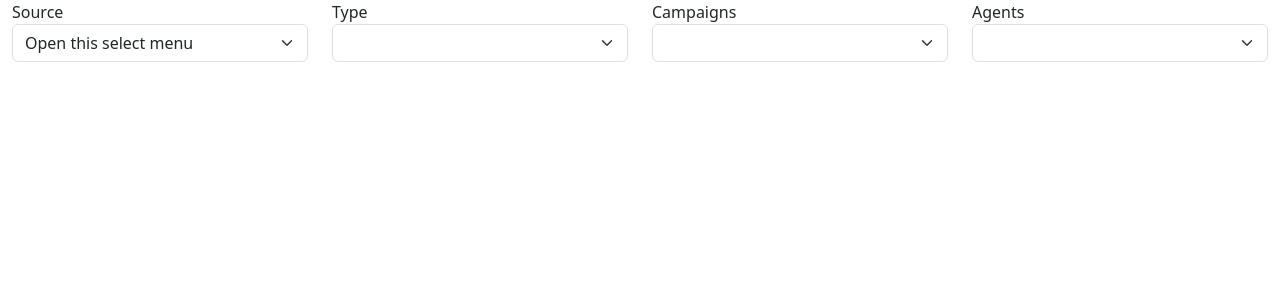
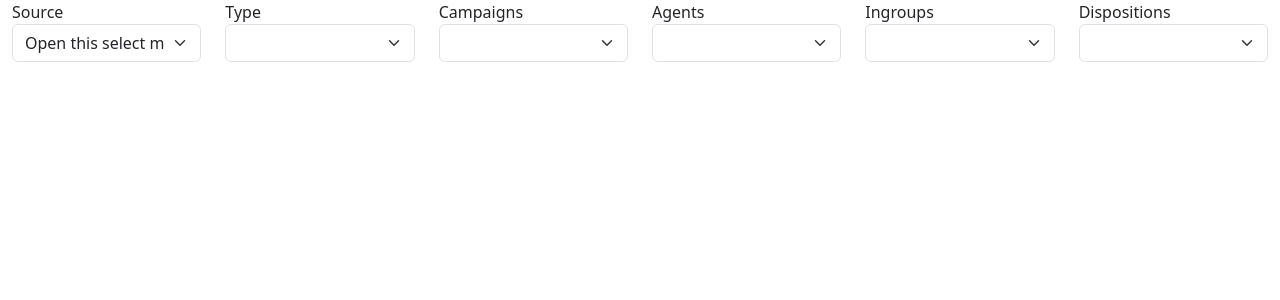
Before and after one commit to mauro25987/tn-apps, a Flask app: page /callfinder/ in a window 1280 px wide. Shown: the top 300 px of the page. Run offline with Flask 3, Linux system fonts and the light colour scheme; lists and menus that the app fills with data are empty.

Commit message:
add funtions api and js - ingroups and dispos

```diff
--- a/src/routes/callfinder.py
+++ b/src/routes/callfinder.py
@@ -2,6 +2,7 @@ from flask import Blueprint, render_template, jsonify
 from utils.config import db
 from sqlalchemy.ext.automap import automap_base
 from sqlalchemy.orm import Session
+from sqlalchemy.sql.functions import concat
 from sqlalchemy import String, Column, and_, or_
 from dotenv import load_dotenv
 import os
@@ -131,3 +132,55 @@ def get_campaigns_type(source, type):
         result.append([i.campaign_id, i.campaign_name])
 
     return jsonify(result)
+
+
+@callfinder.route('api/_get_ingroups_by_campaign/<source>/<campaign>')
+def get_ingroups_campaign(source, campaign):
+    Base = automap_base()
+    Base.prepare(db.engines[source])
+    Campaigns = Base.classes.vicidial_campaigns
+    Ingroups = Base.classes.vicidial_inbound_groups
+
+    session = Session(db.get_engine(source))
+
+    query_result = (
+        session.query(Ingroups)
+        .join(Campaigns, and_(Campaigns.closer_campaigns.like(concat('%',
+        Ingroups.group_id, '%')), Campaigns.campaign_id == campaign))
+    )
+
+    result = list()
+    for i in query_result:
+        result.append([i.group_id, i.group_name])
+
+    return jsonify(result)
+
+
+@callfinder.route('api/_get_dispos_by_campaign/<source>/<campaign>')
+def get_dispos_campaign(source, campaign):
+    Base = automap_base()
+
+    class CStatus(Base):
+        __tablename__ = "vicidial_campaign_statuses"
+        status = Column(String, primary_key=True)
+
+    Base.prepare(db.engines[source])
+    Status = Base.classes.vicidial_statuses
+
+    session = Session(db.get_engine(source))
+
+    query1 = (
+        session.query(CStatus.status, CStatus.status_name)
+        .filter(CStatus.campaign_id == campaign)
+        .order_by(CStatus.status_name)
+    )
+    query2 = (
+        session.query(Status.status, Status.status_name)
+        .order_by(Status.status_name)
+    )
+    query_result = query1.union(query2)
+    result = list()
+    for i in query_result:
+        result.append([i.status, i.status_name])
+
+    return jsonify(result)
--- a/src/static/test.js
+++ b/src/static/test.js
@@ -1,7 +1,9 @@
 const sources = document.getElementById("sources");
 const campaigns = document.getElementById("campaigns");
 const agents = document.getElementById("agents");
-const type = document.getElementById("type");
+const types = document.getElementById("types");
+const ingroups = document.getElementById("ingroups");
+const dispos = document.getElementById("dispos");
 
 const getSources = () => {
     axios.get(SCRIPT_ROOT + "api/_get_sources")
@@ -52,7 +54,7 @@ const getTypes = () => {
                 let option = document.createElement("option");
                 option.value = elem;
                 option.text = response.data[elem]
-                type.appendChild(option);
+                types.appendChild(option);
             };
         });
 }
@@ -61,13 +63,43 @@ const getCampaignsByType = () => {
     while(campaigns.options.length > 0) {
         campaigns.remove(0)
     }
-    axios.get(SCRIPT_ROOT + "api/_get_campaigns_by_type/" + sources.value + "/" + type.value)
+    axios.get(SCRIPT_ROOT + "api/_get_campaigns_by_type/" + sources.value + "/" + types.value)
         .then( response  => {
             response.data.map(elem => {
                 let option = document.createElement("option");
                 option.value = elem[0];
                 option.text = elem[1];
                 campaigns.appendChild(option);
+            });
+        });
+}
+
+const getIngroupsByCampaign = () => {
+    while(ingroups.options.length > 0) {
+        ingroups.remove(0)
+    }
+    axios.get(SCRIPT_ROOT + "api/_get_ingroups_by_campaign/" + sources.value + "/" + campaigns.value)
+        .then( response => {
+            response.data.map(elem => {
+                let option = document.createElement("option");
+                option.value = elem[0];
+                option.text = elem[1];
+                ingroups.appendChild(option);
+            });
+        });
+}
+
+const getDisposByCampaign = () => {
+    while(dispos.options.length > 0) {
+        dispos.remove(0)
+    }
+    axios.get(SCRIPT_ROOT + "api/_get_dispos_by_campaign/" + sources.value + "/" + campaigns.value)
+        .then( response => {
+            response.data.map(elem => {
+                let option = document.createElement("option");
+                option.value = elem[0];
+                option.text = elem[1];
+                dispos.appendChild(option);
             });
         });
 }
@@ -83,8 +115,10 @@ sources.addEventListener("change", () => {
 
 campaigns.addEventListener("change", () => {
     getAgentsByCampaing();
+    getIngroupsByCampaign();
+    getDisposByCampaign();
 });
 
-type.addEventListener("change", () => {
+types.addEventListener("change", () => {
     getCampaignsByType();
 });
--- a/src/templates/callfinder/test.html
+++ b/src/templates/callfinder/test.html
@@ -12,30 +12,38 @@
     <div class="container-fluid">
         <form action="" method="post" id="form">
                 <div class="row">
-                    <div class="col-3">
-                        <label for="source">Source</label>
+                    <div class="col-2">
+                        <label for="sources">Source</label>
                         <select class="form-select" id="sources">
                             <option selected>Open this select menu</option>
-                            <!--{% for source in data %}
-                                <option value="{{ source }}">{{ source }}</option>
-                            {% endfor %}-->
                         </select>
                     </div>
-                    <div class="col-3">
-                        <label for="type">Type</label>
-                        <select class="form-select" id="type">
+                    <div class="col-2">
+                        <label for="types">Type</label>
+                        <select class="form-select" id="types">
                         </select>
                     </div>
-                    <div class="col-3">
+                    <div class="col-2">
                         <label for="campaigns">Campaigns</label>
                         <select class="form-select" id="campaigns">
                         </select>
                     </div>
-                    <div class="col-3">
-                        <label for="Agents">Agents</label>
+                    <div class="col-2">
+                        <label for="agents">Agents</label>
                         <select class="form-select" id="agents">
                         </select>
                     </div>
+                    <div class="col-2">
+                        <label for="ingroup">Ingroups</label>
+                        <select class="form-select" id="ingroups">
+                        </select>
+                    </div>
+                    <div class="col-2">
+                        <label for="dispos">Dispositions</label>
+                        <select class="form-select" id="dispos">
+                        </select>
+                    </div>
+                </div>
         </form>
     </div>
     <script src="https://cdn.jsdelivr.net/npm/axios/dist/axios.min.js"></script>
```
Also changed, not shown: CHANGELOG.md.
